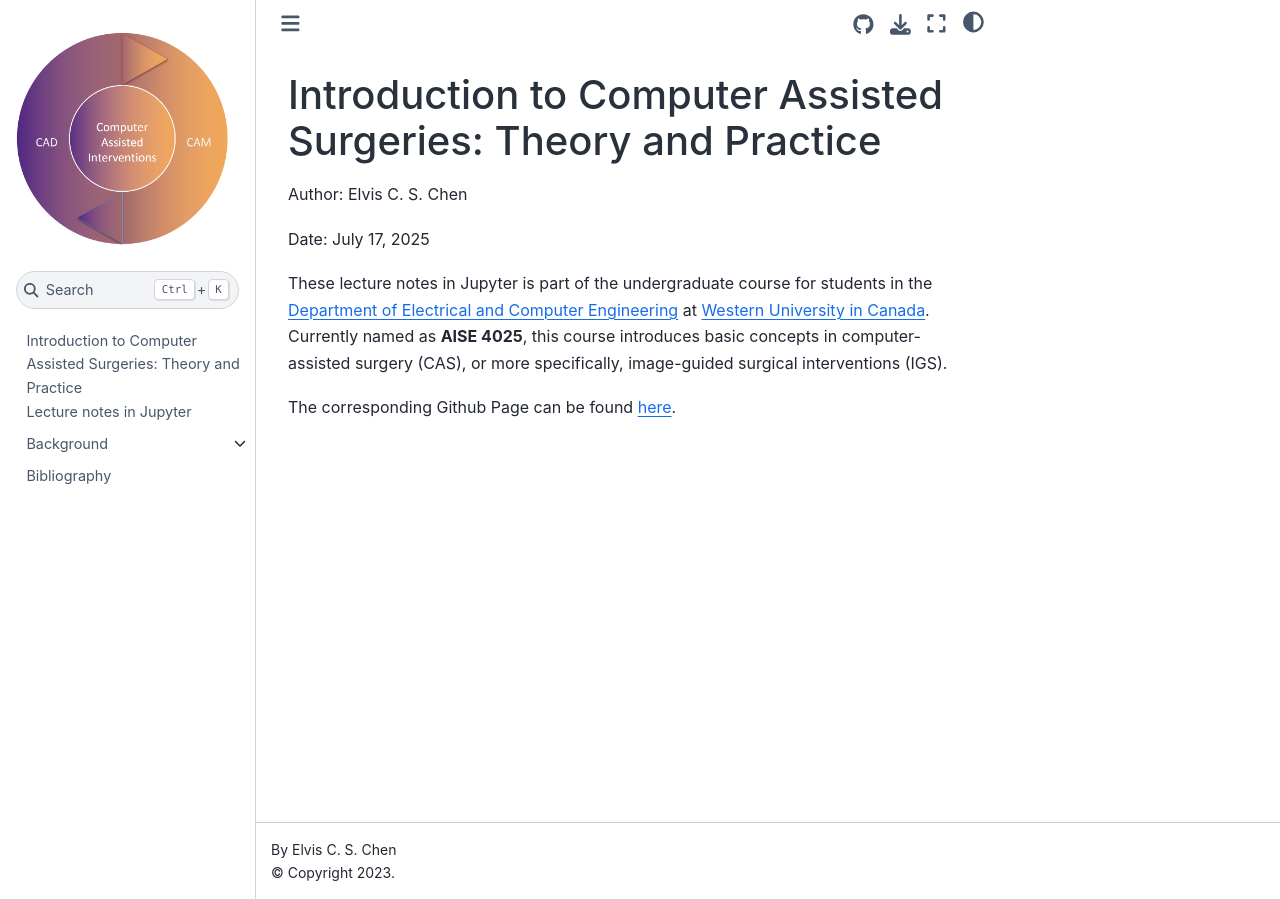
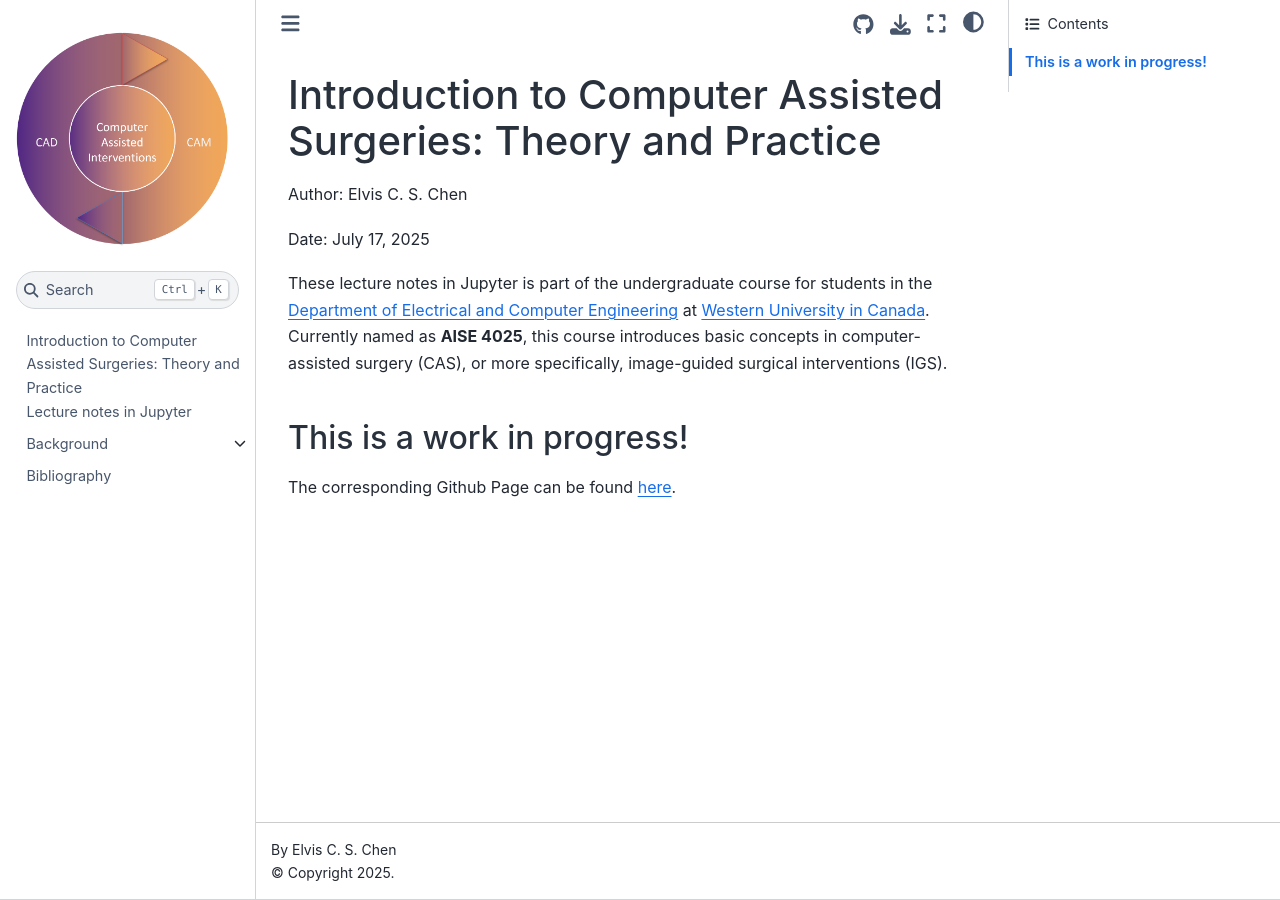
Before and after one commit to cheneuwo/CAS_Book, a Jupyter Book: the page built from README.md, in a window 1280 px wide. Built offline with Jupyter Book 1.0.4 settings and Sphinx 7.4.7 and the Sphinx Book theme 1.1.4, drawn with Linux system fonts in a browser that asks for light colours.

Commit message:
warning and copyright

```diff
--- a/README.md
+++ b/README.md
@@ -7,4 +7,6 @@ Date: July 17, 2025
 
 These lecture notes in Jupyter is part of the undergraduate course for students in the [Department of Electrical and Computer Engineering](https://www.eng.uwo.ca/electrical/) at [Western University in Canada](https://www.uwo.ca/). Currently named as **AISE 4025**, this course introduces basic concepts in computer-assisted surgery (CAS), or more specifically, image-guided surgical interventions (IGS).
 
+## This is a work in progress!
+
 The corresponding Github Page can be found [here](https://cheneuwo.github.io/CAS_Book/intro.html).
--- a/_config.yml
+++ b/_config.yml
@@ -3,6 +3,7 @@
 
 title: Introduction to Computer Assisted Surgeries, Theory and Practice
 author: Elvis C. S. Chen
+copyright: "2025"  # Copyright year to be placed in the footer
 logo: logo.png
 
 # Force re-execution of notebooks on each build.
```
Also changed, not shown: docs/Introduction/Background.ipynb, docs/Introduction/Surgery.ipynb.
